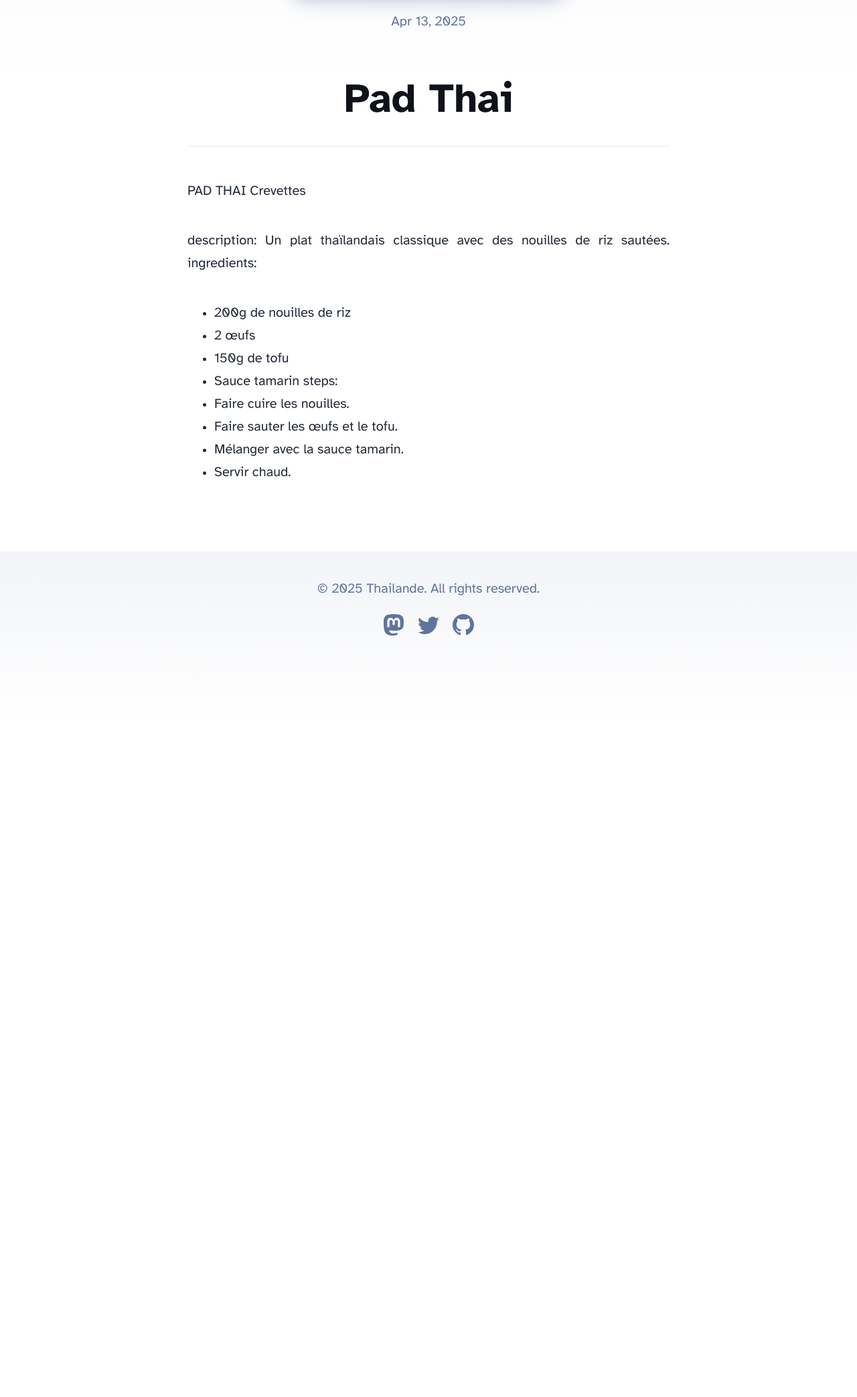
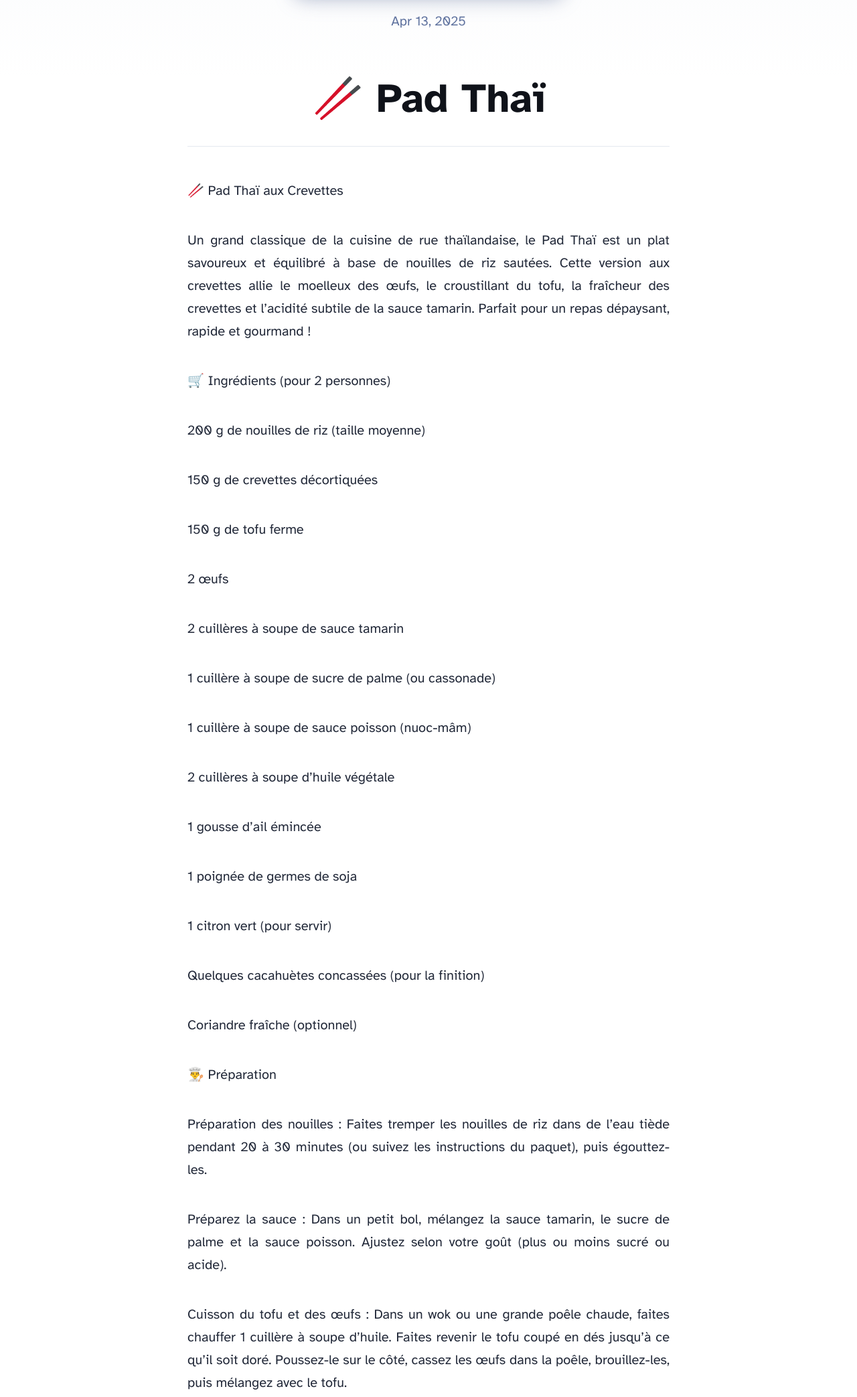
Before and after one commit to GuillaumeReb/BlogThai, an Astro site: page /recette/pad-thai in a window 1280 px wide. Shown: the part 483-2569 px from the top of the page at 67% size. Before the commit the page ends 1564 px from the top, so only its background shows below. Built offline with nearby package versions, Linux system fonts and the light colour scheme; Astro itself is replaced by a stand-in of ours.

Commit message:
Modif article Pad Thai

```diff
--- a/src/content/recette/pad-thai.md
+++ b/src/content/recette/pad-thai.md
@@ -1,5 +1,5 @@
 ---
-title: "Pad Thai"
+title: "🥢 Pad Thaï"
 category: "plat" # Catégorie de la recette
 description: "Cuisine Thailandaise"
 pubDate: "April 13 2025"
@@ -7,17 +7,60 @@ heroImage: "/recettes/padthai2.jpg"
 heroImageAlt: "Pad Thaï"
 ---
 
-PAD THAI Crevettes
+🥢 Pad Thaï aux Crevettes
 
-description: Un plat thaïlandais classique avec des nouilles de riz sautées.
-ingredients:
+Un grand classique de la cuisine de rue thaïlandaise, le Pad Thaï est un plat savoureux et équilibré à base de nouilles de riz sautées. Cette version aux crevettes allie le moelleux des œufs, le croustillant du tofu, la fraîcheur des crevettes et l’acidité subtile de la sauce tamarin. Parfait pour un repas dépaysant, rapide et gourmand !
 
-- 200g de nouilles de riz
-- 2 œufs
-- 150g de tofu
-- Sauce tamarin
-  steps:
-- Faire cuire les nouilles.
-- Faire sauter les œufs et le tofu.
-- Mélanger avec la sauce tamarin.
-- Servir chaud.
+🛒 Ingrédients (pour 2 personnes)
+
+200 g de nouilles de riz (taille moyenne)
+
+150 g de crevettes décortiquées
+
+150 g de tofu ferme
+
+2 œufs
+
+2 cuillères à soupe de sauce tamarin
+
+1 cuillère à soupe de sucre de palme (ou cassonade)
+
+1 cuillère à soupe de sauce poisson (nuoc-mâm)
+
+2 cuillères à soupe d’huile végétale
+
+1 gousse d’ail émincée
+
+1 poignée de germes de soja
+
+1 citron vert (pour servir)
+
+Quelques cacahuètes concassées (pour la finition)
+
+Coriandre fraîche (optionnel)
+
+👨‍🍳 Préparation
+
+Préparation des nouilles :
+Faites tremper les nouilles de riz dans de l’eau tiède pendant 20 à 30 minutes (ou suivez les instructions du paquet), puis égouttez-les.
+
+Préparez la sauce :
+Dans un petit bol, mélangez la sauce tamarin, le sucre de palme et la sauce poisson. Ajustez selon votre goût (plus ou moins sucré ou acide).
+
+Cuisson du tofu et des œufs :
+Dans un wok ou une grande poêle chaude, faites chauffer 1 cuillère à soupe d’huile. Faites revenir le tofu coupé en dés jusqu’à ce qu’il soit doré. Poussez-le sur le côté, cassez les œufs dans la poêle, brouillez-les, puis mélangez avec le tofu.
+
+Ajoutez les crevettes :
+Ajoutez les crevettes et l’ail. Faites revenir jusqu’à ce qu’elles soient bien roses et cuites (2-3 minutes).
+
+Ajoutez les nouilles et la sauce :
+Incorporez les nouilles et versez la sauce par-dessus. Mélangez bien le tout pendant quelques minutes, jusqu’à ce que les nouilles soient tendres et bien enrobées de sauce.
+
+Finalisation :
+Ajoutez les germes de soja juste avant de retirer du feu pour qu’ils gardent leur croquant.
+
+Dressage :
+Servez chaud, saupoudré de cacahuètes concassées, avec un quartier de citron vert et un peu de coriandre fraîche si vous le souhaitez.
+
+Astuce du chef
+Pour une touche encore plus authentique, ajoutez quelques lamelles d’échalote rouge et un peu de piment en poudre au moment de servir. Le Pad Thaï se décline aussi au poulet, au bœuf ou en version végétarienne.
```
